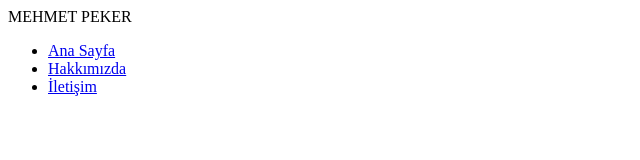
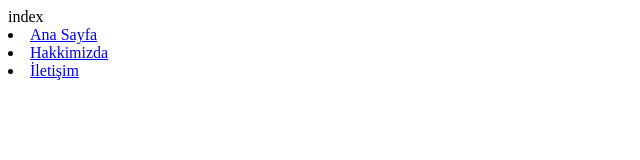
Before and after one commit to MehmetPekerr/YMG-Vize, a plain HTML site: page src/index.html in a window 1280 px wide. Shown: the whole page, without its empty margins (0-640 px from the left). Drawn offline with Linux system fonts and the light colour scheme.

Commit message:
Update index.html

```diff
--- a/src/index.html
+++ b/src/index.html
@@ -1,6 +1,17 @@
-MEHMET PEKER
-<ul>
+<!DOCTYPE html>
+<html lang="en">
+<head>
+    <meta charset="UTF-8">
+    <meta name="viewport" content="width=device-width, initial-scale=1.0">
+    <title>Document</title>
+</head>
+<body>
+    index
+
 <li><a href="index.html">Ana Sayfa</a></li>
-<li><a href="hakkinda.html">Hakkımızda</a></li>
+<li><a href="hakkinda.html">Hakkimizda</a></li>
 <li><a href="iletisim.html">İletişim</a></li>
-</ul>
+
+
+</body>
+</html>
```
